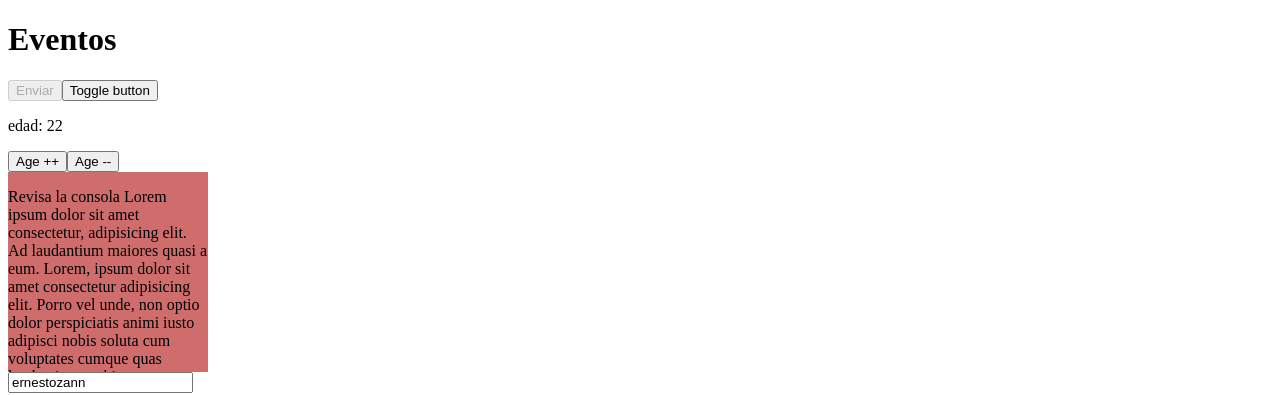
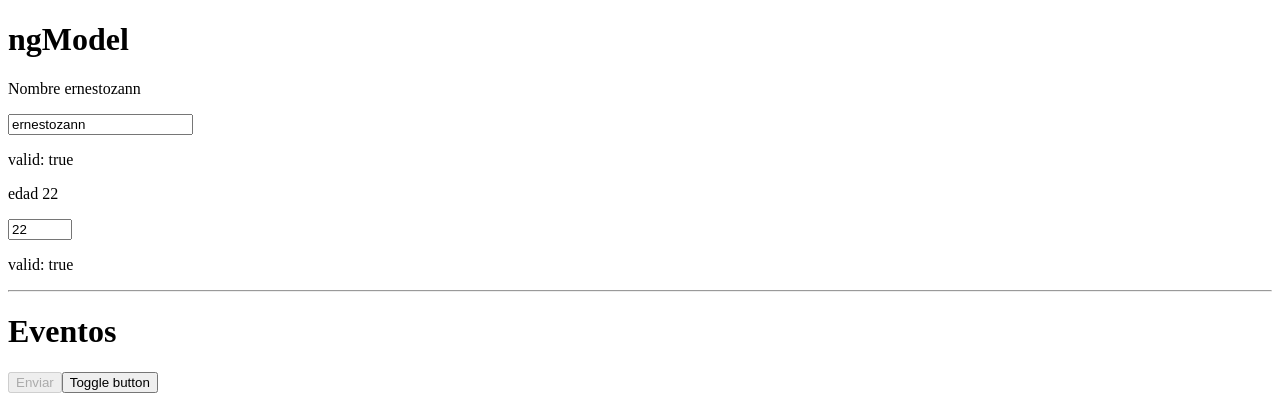
Before and after one commit to ernestozann/fundamentos-angular, an Angular app in the folder my-store/: page / in a window 1280 px wide. Shown: the top 395 px of the page. Built offline with nearby package versions, Linux system fonts and the light colour scheme.

Commit message:
data binding con ngModel

```diff
--- a/my-store/src/app/app.component.html
+++ b/my-store/src/app/app.component.html
@@ -1,3 +1,12 @@
+<h1>ngModel</h1>
+<p>Nombre {{person.name}}</p>
+<input type="text" required #nameInput="ngModel" [(ngModel)]="person.name">
+<p>valid: {{nameInput.valid}}</p>
+<p>edad {{person.age}}</p>
+<input type="number" min="16" max="120" required #ageInput="ngModel" [(ngModel)]="person.age">
+<p>valid: {{ageInput.valid}}</p>
+
+<hr/>
 <h1>Eventos</h1>
 <button [disabled]="btnDisabled">Enviar</button>
 <button (click)="toogleButton()">Toggle button</button>
--- a/my-store/src/app/app.module.ts
+++ b/my-store/src/app/app.module.ts
@@ -1,5 +1,6 @@
 import { NgModule } from '@angular/core';
 import { BrowserModule } from '@angular/platform-browser';
+import { FormsModule } from '@angular/forms';
 
 import { AppRoutingModule } from './app-routing.module';
 import { AppComponent } from './app.component';
@@ -10,7 +11,8 @@
   ],
   imports: [
     BrowserModule,
-    AppRoutingModule
+    AppRoutingModule,
+    FormsModule
   ],
   providers: [],
   bootstrap: [AppComponent]
```
